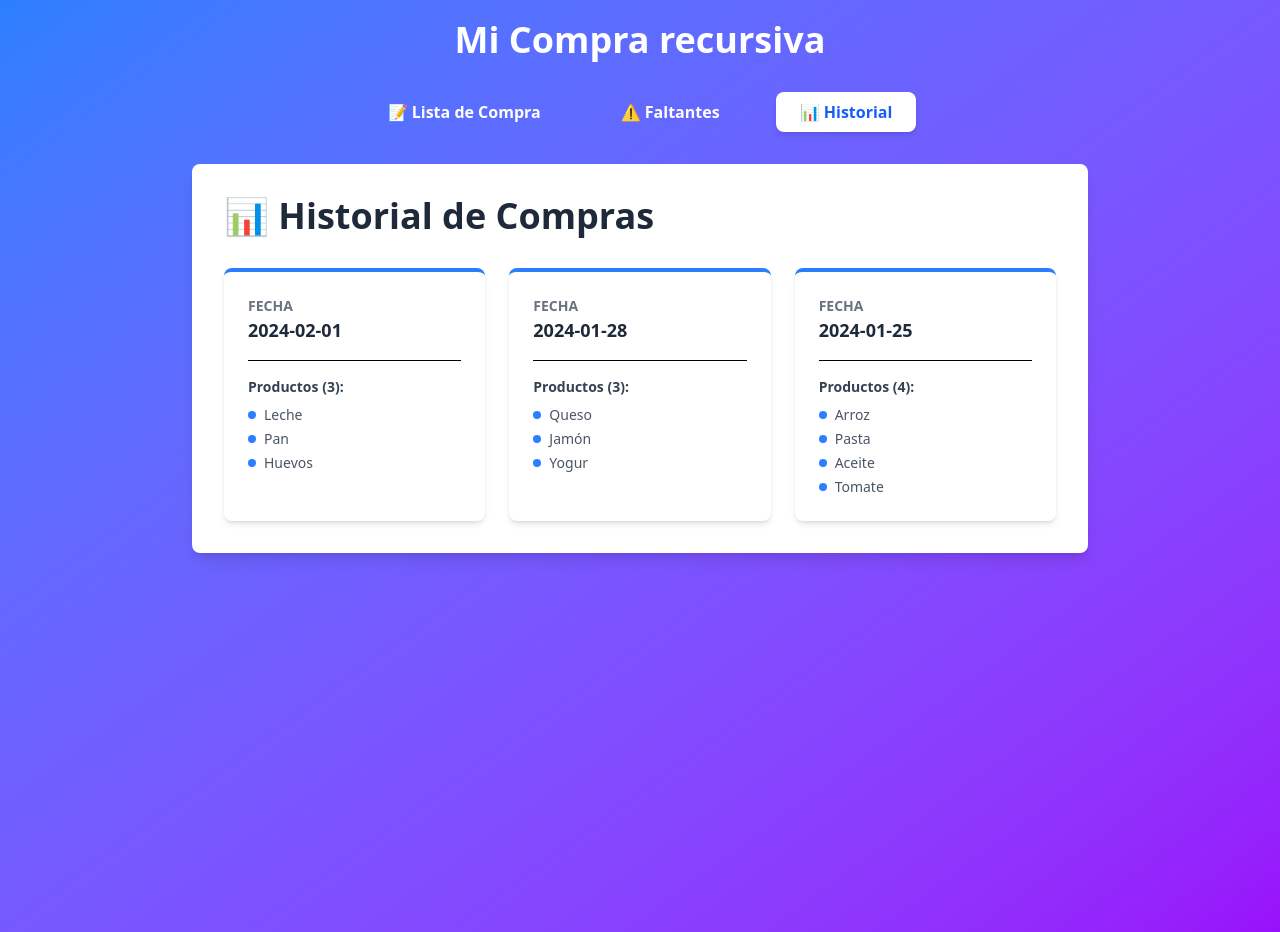
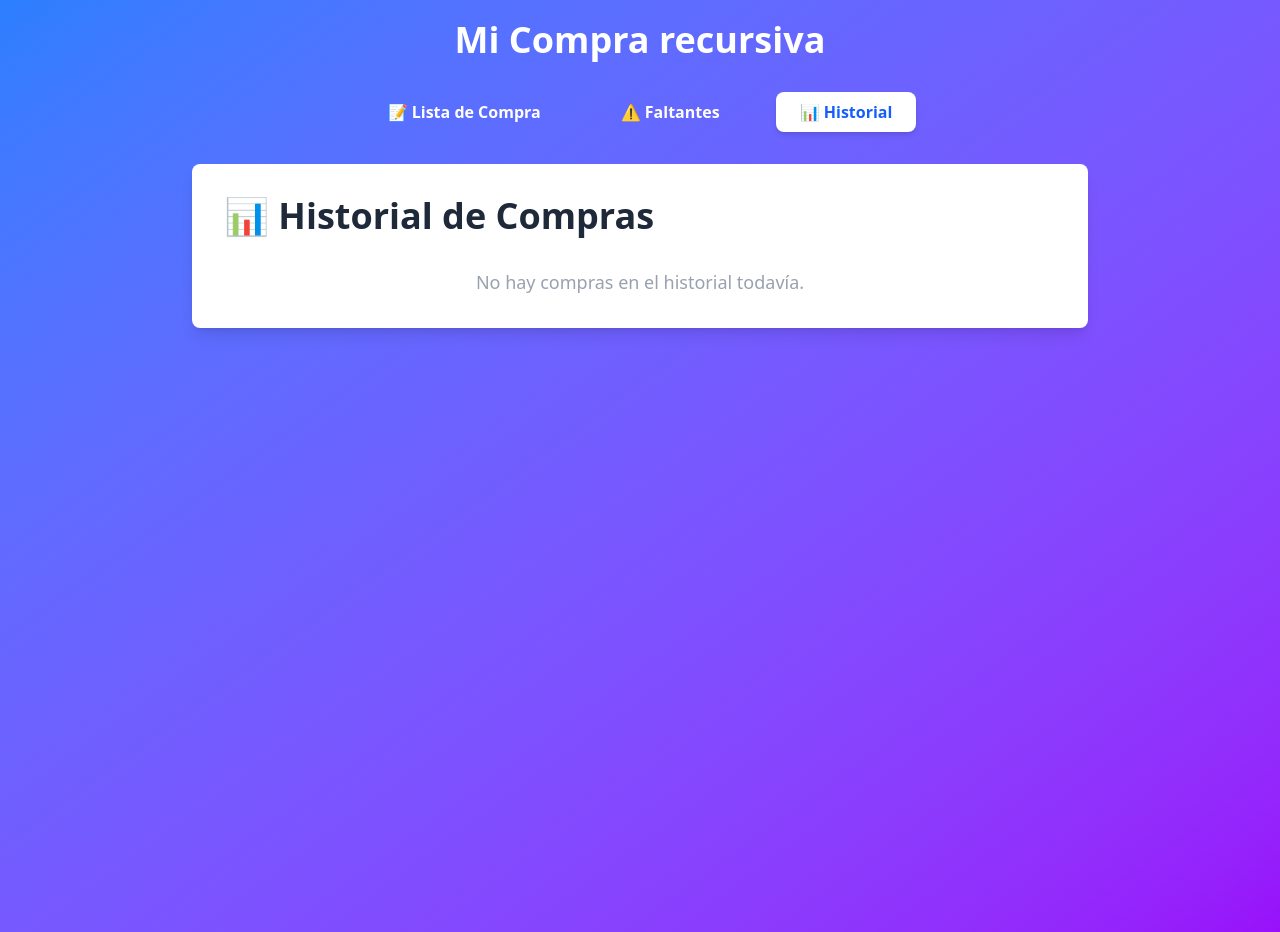
Before and after one commit to otazzu/proyecto-nextjs, a Next.js app: page /historial in a window 1280 px wide. Built offline with nearby package versions, Linux system fonts and the light colour scheme.

Commit message:
Finish HistorialPage functionality

```diff
--- a/app/historial/page.jsx
+++ b/app/historial/page.jsx
@@ -1,21 +1,47 @@
+'use client'
+
+import { useState, useEffect } from 'react'
+import { useLocalStorage } from '../hooks/useLocalStorage'
+import { useRouter } from 'next/navigation'
+
 export default function HistorialPage() {
-  const compras = [
-    {
-      id: 1,
-      date: '2024-02-01',
-      items: ['Leche', 'Pan', 'Huevos'],
-    },
-    {
-      id: 2,
-      date: '2024-01-28',
-      items: ['Queso', 'Jamón', 'Yogur'],
-    },
-    {
-      id: 3,
-      date: '2024-01-25',
-      items: ['Arroz', 'Pasta', 'Aceite', 'Tomate'],
-    },
-  ]
+
+  const [historial, setHistorial] = useLocalStorage('listaHistorial', [])
+  const [listaActual, setListaActual] = useLocalStorage('listaActual', [])
+  const [mounted, setMounted] = useState(false)
+  const router = useRouter()
+
+  useEffect(() => {
+    setMounted(true)
+  }, [])
+
+  const formatearFecha = (isoString) => {
+  const fecha = new Date(isoString)
+
+  const dia = String(fecha.getDate()).padStart(2, '0')
+  const mes = String(fecha.getMonth() + 1).padStart(2, '0')
+  const año = fecha.getFullYear()
+
+  return `${dia}/${mes}/${año}`
+  }
+
+  const repetirCompra = (compra) => {
+    const nuevaLista = compra.items.map(item => ({
+      id: crypto.randomUUID(),
+      name: item.name,
+      tachado: false
+    }))
+    setListaActual(nuevaLista)
+    router.push('/')
+  }
+
+  if (!mounted) {
+    return (
+      <main className="min-h-screen p-8">
+        <p className="text-center text-white">Cargando...</p>
+      </main>
+    )
+  }
 
   return (
     <main className="min-h-screen p-8">
@@ -24,29 +50,44 @@ export default function HistorialPage() {
           <h1 className="text-4xl font-bold text-gray-800 mb-8">
             📊 Historial de Compras
           </h1>
-
+          {historial.length === 0 ? (
+            <p className="text-center text-gray-400 text-lg">
+              No hay compras en el historial todavía.
+            </p>
+      ) : (
           <div className="grid grid-cols-1 md:grid-cols-2 lg:grid-cols-3 gap-6">
-            {compras.map(compra => (
+            {historial.map(compra => (
               <div
                 key={compra.id}
-                className="bg-white rounded-lg shadow-md hover:shadow-xl transition p-6 border-t-4 border-blue-500"
+                onClick={() => repetirCompra(compra)}
+                className="bg-white rounded-lg shadow-md hover:shadow-xl transition p-6 border-t-4 border-blue-500 cursor-pointer"
               >
+                {/* Fecha y cantidad de items */}
                 <div className="flex justify-between items-start mb-4">
                   <div>
                     <p className="text-sm text-gray-500 uppercase font-semibold">Fecha</p>
-                    <p className="text-lg font-bold text-gray-800">{compra.date}</p>
+                    <p className="text-lg font-bold text-gray-800">
+                      {formatearFecha(compra.date)}
+                    </p>
+                  </div>
+                  <div className="text-right">
+                    <p className="text-sm text-gray-500 uppercase font-semibold">Items</p>
+                    <p className="text-2xl font-bold text-blue-600">
+                      {compra.items.length}
+                    </p>
                   </div>
                 </div>
 
+                {/* Lista de productos */}
                 <div className="border-t pt-4">
                   <p className="text-sm font-semibold text-gray-700 mb-2">
-                    Productos ({compra.items.length}):
+                    Productos comprados:
                   </p>
                   <ul className="space-y-1">
-                    {compra.items.map((item, index) => (
-                      <li key={index} className="text-sm text-gray-600 flex items-center gap-2">
+                    {compra.items.map((item) => (
+                      <li key={item.id} className="text-sm text-gray-600 flex items-center gap-2">
                         <span className="w-2 h-2 bg-blue-500 rounded-full"></span>
-                        {item}
+                        {item.name}
                       </li>
                     ))}
                   </ul>
@@ -54,6 +95,7 @@ export default function HistorialPage() {
               </div>
             ))}
           </div>
+          )}
         </div>
       </div>
     </main>
--- a/app/page.jsx
+++ b/app/page.jsx
@@ -7,6 +7,8 @@ export default function ListaCompraPage() {
   const [items, setItems] = useLocalStorage('listaActual', [])
   const [newItem, setNewItem] = useState('')
   const [mounted, setMounted] = useState(false)
+  const [historial, setHistorial] = useLocalStorage('listaHistorial', [])
+  const [faltantes, setFaltantes] = useLocalStorage('listaFaltantes', [])
 
    useEffect(() => {
     setMounted(true)
@@ -16,7 +18,7 @@ export default function ListaCompraPage() {
     if (newItem.trim() === '') return
 
     const item = {
-      id: Date.now(),
+      id: crypto.randomUUID(),
       name: newItem,
       tachado: false
 
@@ -41,6 +43,31 @@ export default function ListaCompraPage() {
   }
 
   const resetList = () => {
+    setItems([])
+  }
+
+  const submitHandler = () => {
+
+    if (items.length === 0) return
+
+    const comprados = items.filter(item => item.tachado)
+    const noComprados = items.filter(item => !item.tachado)
+
+    if (noComprados.length > 0) {
+    setFaltantes([...faltantes, {
+      id: crypto.randomUUID(),
+      date: new Date().toISOString(),
+      items: noComprados
+    }])
+  }
+
+  if (comprados.length > 0) {
+    setHistorial([...historial, {
+      id: crypto.randomUUID(),
+      date: new Date().toISOString(),
+      items: comprados
+    }])
+  }
     setItems([])
   }
 
@@ -118,6 +145,7 @@ export default function ListaCompraPage() {
           <div className='flex justify-center gap-6'>
             <button
               className="mt-4 bg-green-600 text-white px-6 py-3 rounded-lg hover:bg-green-700 transition font-semibold"
+              onClick={submitHandler}
             >
                 Hecho
             </button>
```
